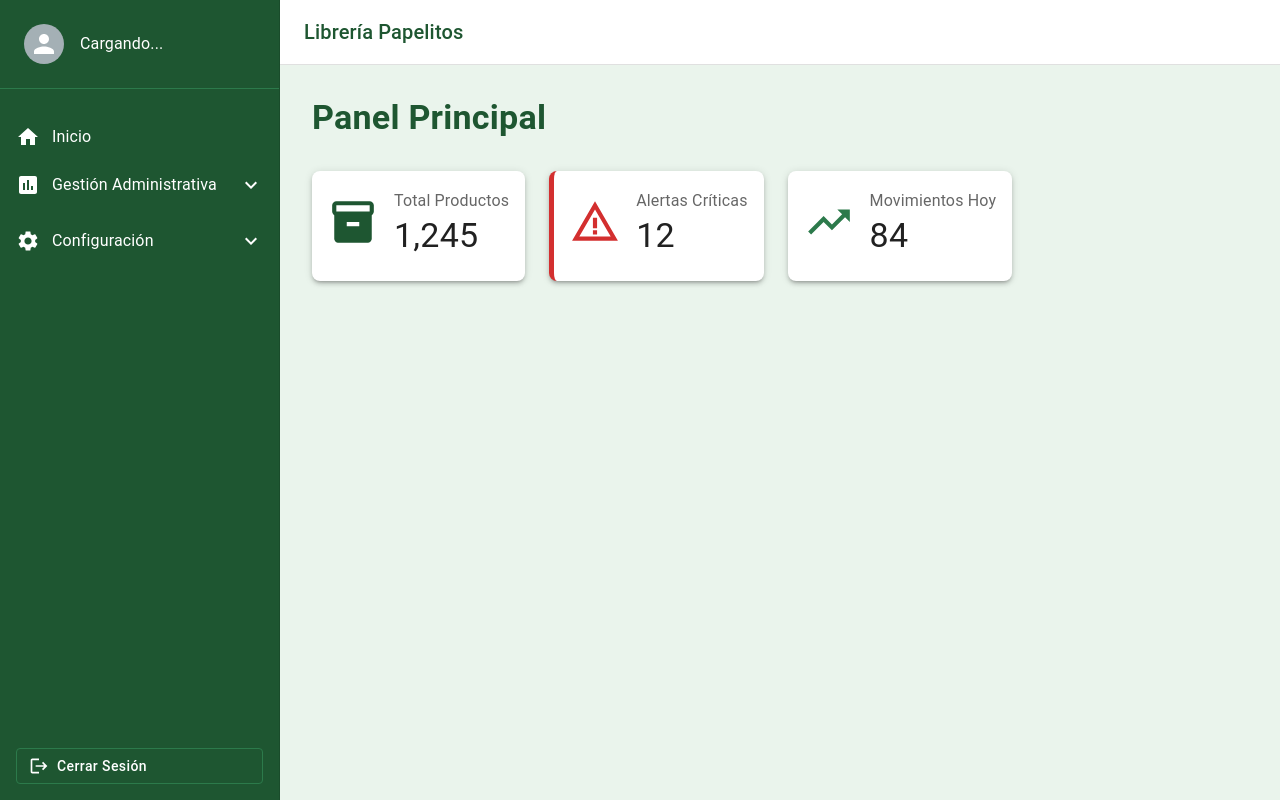
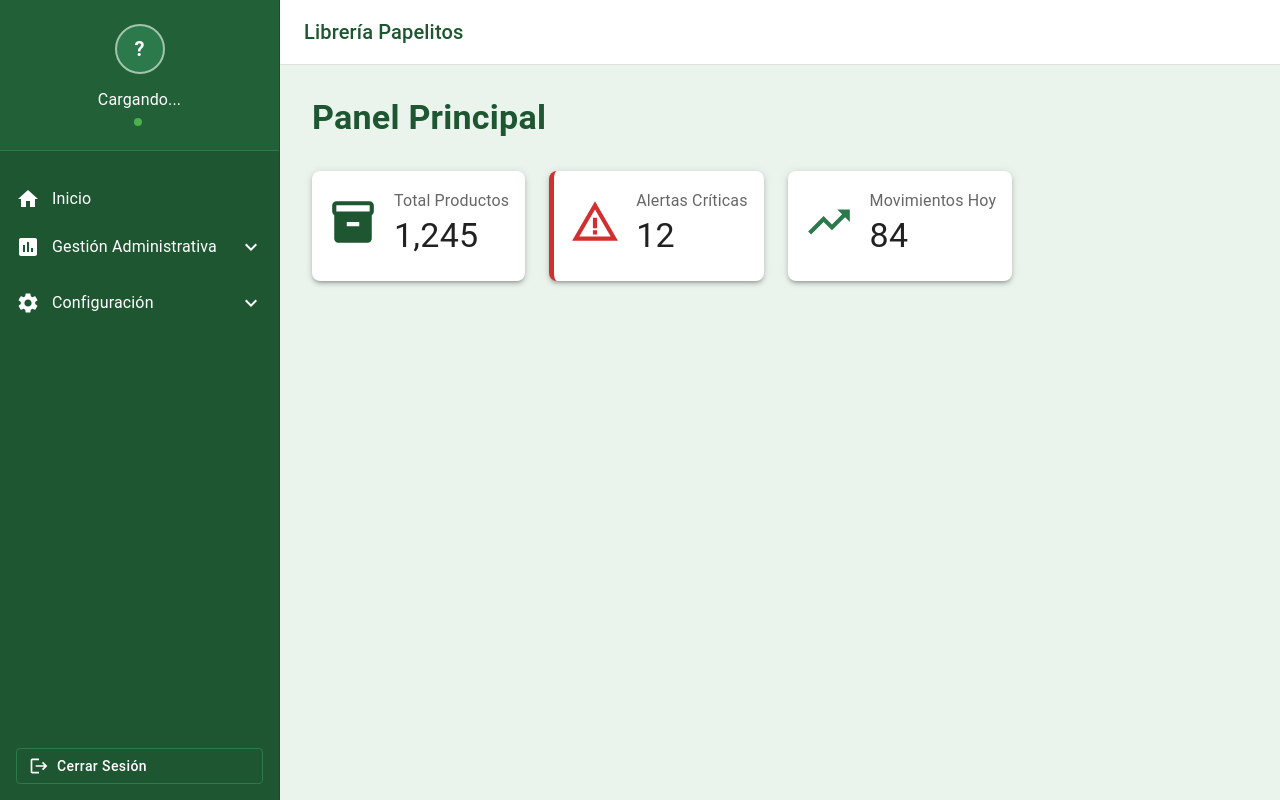
Before and after one commit to Benitez1010/Libreria-Papelitos, a React app in the folder frontend/: page / in a window 1280 px wide. Built offline with nearby package versions, Linux system fonts and the light colour scheme; no server answers; sample sign-in values are in the browser's storage; the HTML template or start-up script is replaced by a standard one.

Commit message:
[Seguridad] Ajuste de Sidebar

```diff
--- a/frontend/src/components/Sidebar.jsx
+++ b/frontend/src/components/Sidebar.jsx
@@ -15,12 +15,43 @@ import { ENDPOINTS } from '../services/api';
 const SidebarContent = ({ openAdmin, setOpenAdmin, openConfig, setOpenConfig, onLogout, usuarioInfo }) => (
   <Box sx={{ display: 'flex', flexDirection: 'column', height: '100%' }}>
     <Box>
-      <Box sx={{ p: 3, display: 'flex', alignItems: 'center', gap: 2, borderBottom: '1px solid #2C7A4B' }}>
-        <Avatar sx={{ bgcolor: '#A4B0B5' }} />
-        <Box>
-          <Typography variant="subtitle1" fontWeight="bold">
+          <Box sx={{ p: 3, textAlign: 'center', borderBottom: '1px solid #2C7A4B', backgroundColor: 'rgba(44, 122, 75, 0.3)' }}>
+  {/* Círculo con inicial del usuario */}
+  <Box
+    sx={{
+      width: 50,
+      height: 50,
+      borderRadius: '50%',
+      backgroundColor: '#2C7A4B',
+      display: 'flex',
+      alignItems: 'center',
+      justifyContent: 'center',
+      margin: '0 auto',
+      mb: 1.5,
+      border: '2px solid #A3C4AC'
+    }}
+  >
+    <Typography variant="h6" sx={{ color: 'white', fontWeight: 'bold' }}>
+      {usuarioInfo ? usuarioInfo.username.charAt(0).toUpperCase() : '?'}
+    </Typography>
+  </Box>
+
+  {/* Nombre de usuario */}
+  <Typography variant="subtitle1" fontWeight="bold" sx={{ color: 'white' }}>
     {usuarioInfo ? usuarioInfo.username : 'Cargando...'}
   </Typography>
+
+  {/* Rol con indicador */}
+  <Box sx={{ display: 'flex', alignItems: 'center', justifyContent: 'center', gap: 0.5, mt: 0.5 }}>
+    <Box
+      sx={{
+        width: 8,
+        height: 8,
+        borderRadius: '50%',
+        backgroundColor: '#4CAF50',
+        display: 'inline-block'
+      }}
+    />
     <Typography variant="body2" sx={{ color: '#A3C4AC' }}>
       {usuarioInfo ? usuarioInfo.rol : ''}
     </Typography>
```
Lines whose indentation alone changed are shown as unchanged.
